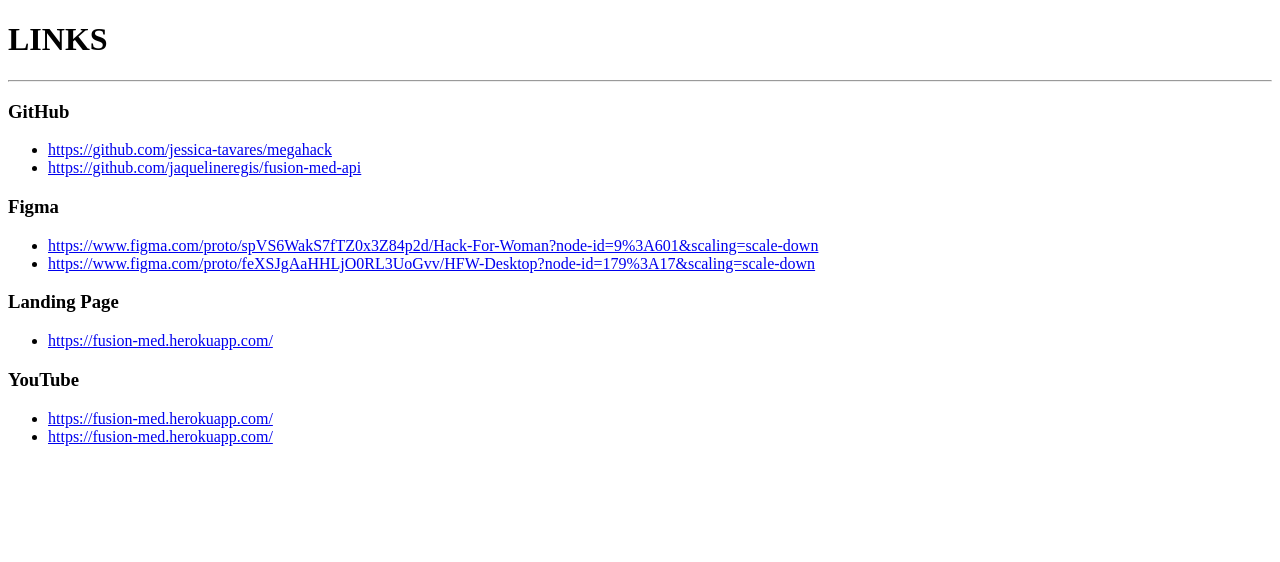
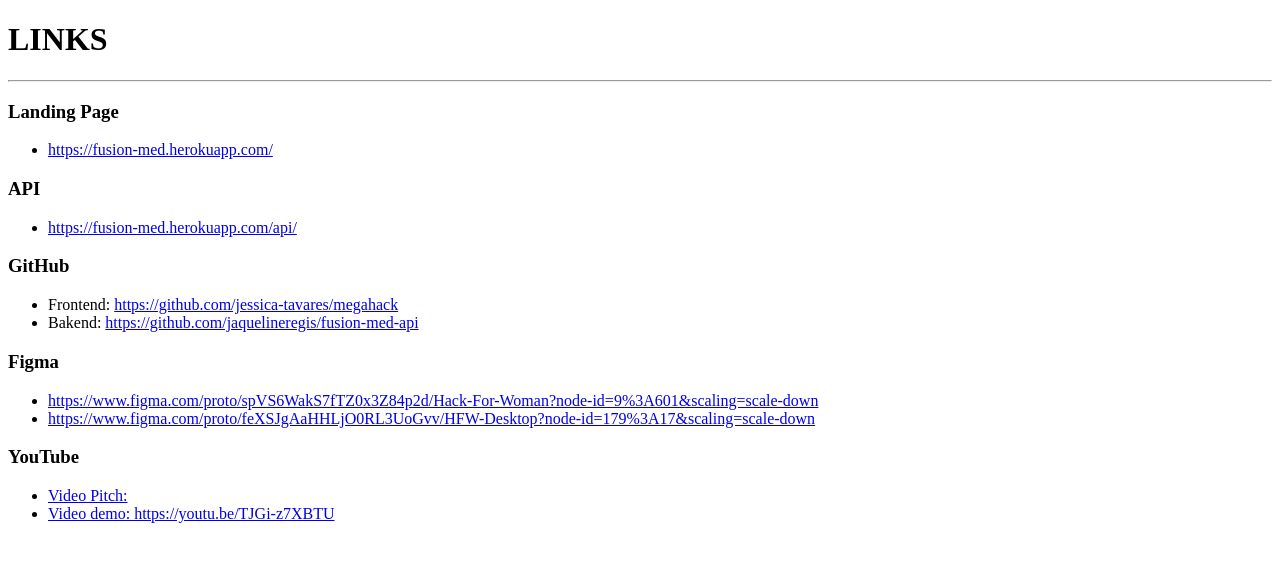
Before and after one commit to jaquelineregis/fusion-med-api, a Django app: page /links/ in a window 1280 px wide. Shown: the top 562 px of the page. Run offline with Django 3.2, Linux system fonts and the light colour scheme.

Commit message:
feat(templates): Add new links

```diff
--- a/templates/links.html
+++ b/templates/links.html
@@ -1,43 +1,62 @@
 <!DOCTYPE html>
 <html lang="en">
+
 <head>
     <meta charset="UTF-8">
     <meta name="viewport" content="width=device-width, initial-scale=1.0">
     <title>FUSION-MED</title>
 </head>
+
 <body>
     <h1>LINKS</h1>
     <hr>
     <div>
+        <div>
+            <h3>Landing Page</h3>
+            <ul>
+                <li><a href="https://fusion-med.herokuapp.com/">https://fusion-med.herokuapp.com/</a></li>
+            </ul>
+        </div>
+
+        <div>
+            <h3>API</h3>
+            <ul>
+                <li><a href="https://fusion-med.herokuapp.com/">https://fusion-med.herokuapp.com/api/</a></li>
+            </ul>
+        </div>
+
+
         <h3>GitHub</h3>
         <ul>
-            <li><a href="https://github.com/jessica-tavares/megahack">https://github.com/jessica-tavares/megahack</a></li>
-            <li><a href="https://github.com/jaquelineregis/fusion-med-api">https://github.com/jaquelineregis/fusion-med-api</a></li>
+            <li>Frontend: <a
+                    href="https://github.com/jessica-tavares/megahack">https://github.com/jessica-tavares/megahack</a>
+            </li>
+            <li>Bakend: <a
+                    href="https://github.com/jaquelineregis/fusion-med-api">https://github.com/jaquelineregis/fusion-med-api</a>
+            </li>
         </ul>
     </div>
 
     <div>
         <h3>Figma</h3>
         <ul>
-            <li><a href="https://www.figma.com/proto/spVS6WakS7fTZ0x3Z84p2d/Hack-For-Woman?node-id=9%3A601&scaling=scale-down">https://www.figma.com/proto/spVS6WakS7fTZ0x3Z84p2d/Hack-For-Woman?node-id=9%3A601&scaling=scale-down</a></li>
-            <li><a href="https://www.figma.com/proto/feXSJgAaHHLjO0RL3UoGvv/HFW-Desktop?node-id=179%3A17&scaling=scale-down">https://www.figma.com/proto/feXSJgAaHHLjO0RL3UoGvv/HFW-Desktop?node-id=179%3A17&scaling=scale-down</a></li>
-        </ul>
-    </div>
-
-    <div>
-        <h3>Landing Page</h3>
-        <ul>
-            <li><a href="https://fusion-med.herokuapp.com/">https://fusion-med.herokuapp.com/</a></li>
+            <li><a
+                    href="https://www.figma.com/proto/spVS6WakS7fTZ0x3Z84p2d/Hack-For-Woman?node-id=9%3A601&scaling=scale-down">https://www.figma.com/proto/spVS6WakS7fTZ0x3Z84p2d/Hack-For-Woman?node-id=9%3A601&scaling=scale-down</a>
+            </li>
+            <li><a
+                    href="https://www.figma.com/proto/feXSJgAaHHLjO0RL3UoGvv/HFW-Desktop?node-id=179%3A17&scaling=scale-down">https://www.figma.com/proto/feXSJgAaHHLjO0RL3UoGvv/HFW-Desktop?node-id=179%3A17&scaling=scale-down</a>
+            </li>
         </ul>
     </div>
 
     <div>
         <h3>YouTube</h3>
         <ul>
-            <li><a href="https://fusion-med.herokuapp.com/">https://fusion-med.herokuapp.com/</a></li>
-            <li><a href="https://fusion-med.herokuapp.com/">https://fusion-med.herokuapp.com/</a></li>
+            <li><a href="https://fusion-med.herokuapp.com/">Video Pitch: </a></li>
+            <li><a href="https://youtu.be/TJGi-z7XBTU">Video demo: https://youtu.be/TJGi-z7XBTU</a></li>
         </ul>
     </div>
 
 </body>
+
 </html>
```
